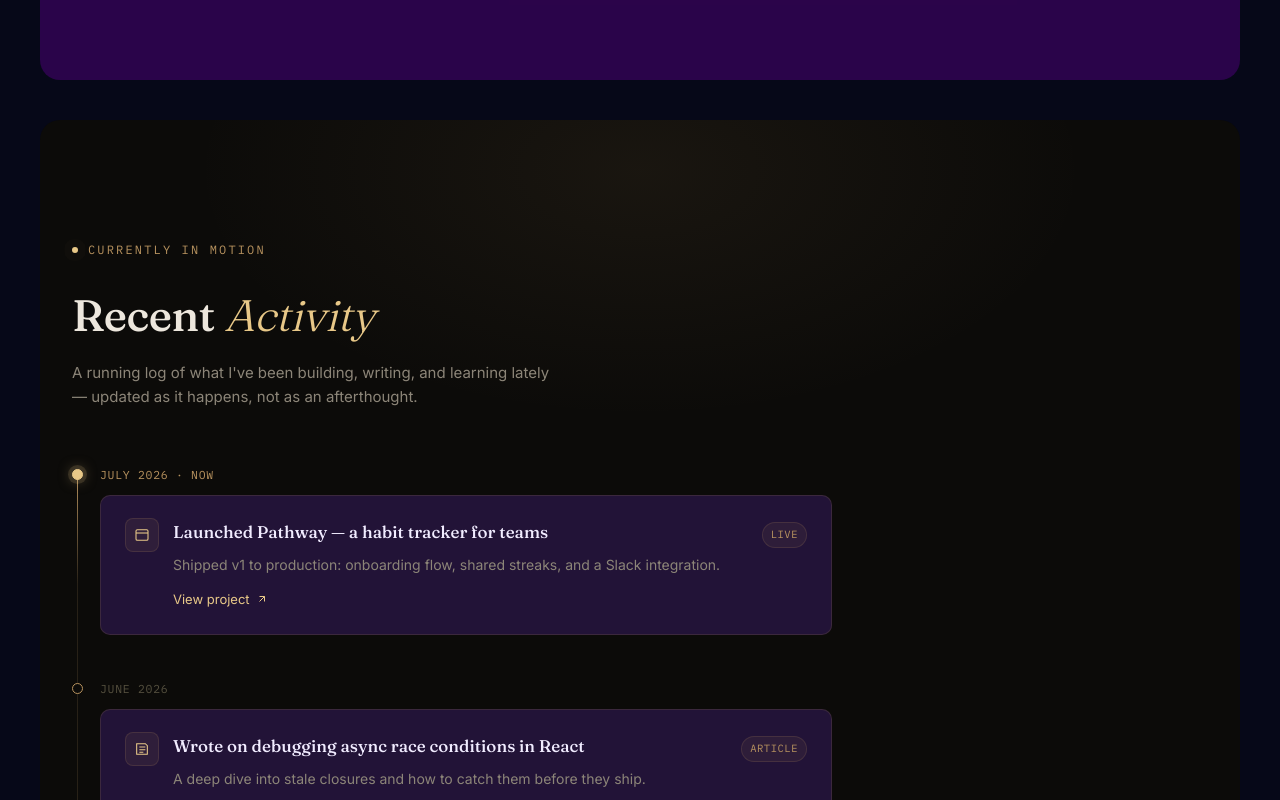
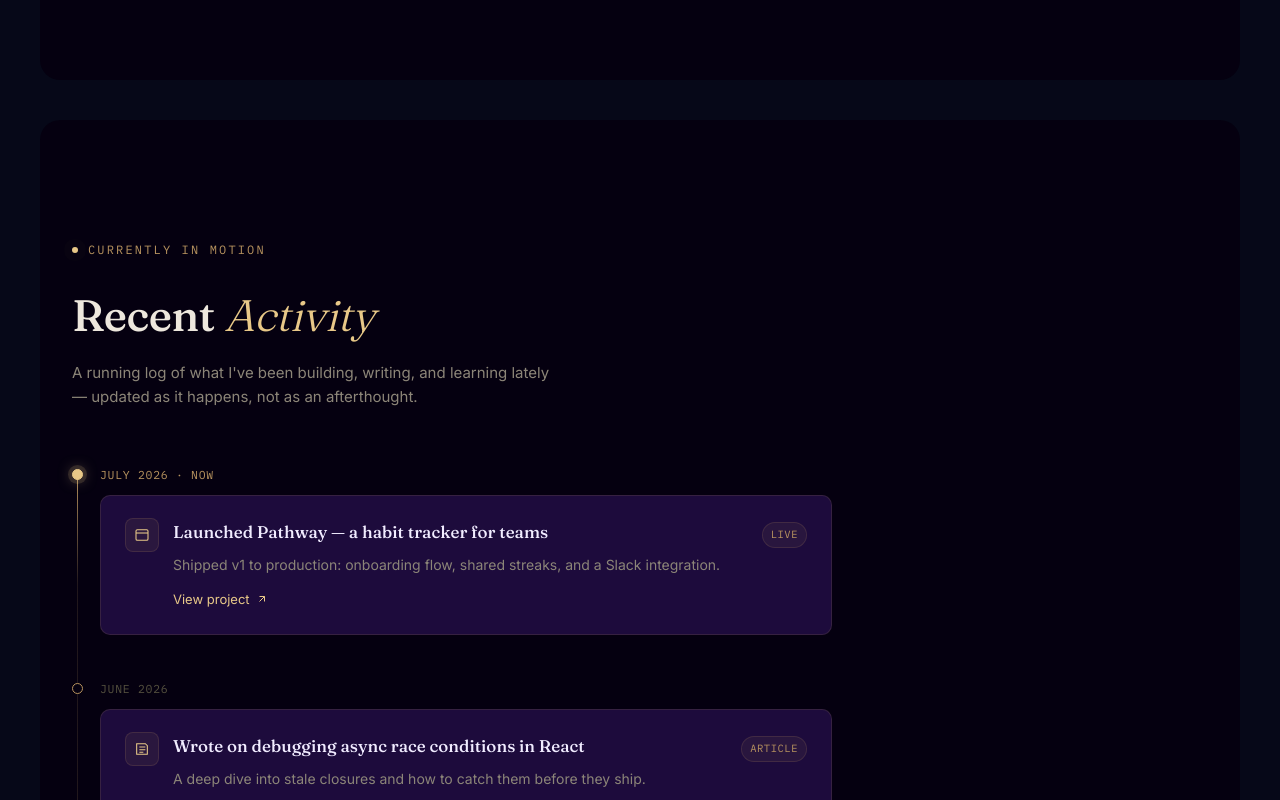
Before and after one commit to nuralamjoy/my_portfolio, a React (Vite) app: page / in a window 1280 px wide. Shown: the part 1520-2320 px from the top of the page. Built offline with nearby package versions, Linux system fonts and the light colour scheme.

Commit message:
design recent activities

```diff
--- a/src/components/About/AboutMe.css
+++ b/src/components/About/AboutMe.css
@@ -38,8 +38,8 @@
   /* position: relative; */
   z-index: 1;
   max-width: 1200px;
-  /* background-color: var(--bg); */
-  background-color: #37035ac2;
+  background-color: var(--bg);
+  /* background-color: #37035ac2; */
   border-radius: 20px;
   margin: 0 auto;
   padding: 120px 32px;
--- a/src/components/About/CurrentActivities.css
+++ b/src/components/About/CurrentActivities.css
@@ -1,7 +1,7 @@
 @import url('https://fonts.googleapis.com/css2?family=Fraunces:opsz,wght@9..144,300;9..144,500;9..144,600&family=Inter:wght@400;500;600&family=IBM+Plex+Mono:wght@400;500&display=swap');
 
 .ra-section{
-  --bg: #0C0B09;
+  --bg: #050010;
   --surface: #15130F;
   --surface-hover: #1B1814;
   --line: rgba(184,147,95,0.16);
@@ -11,12 +11,13 @@
   --text-muted: #8C8578;
   --text-faint: #55503F;
 
-  background: var(--bg);
+  background-color: var(--bg);
+  /* background-color: aqua; */
   max-width: 1200px;
   color: var(--text);
   font-family: 'Inter', sans-serif;
   /* padding: 96px 24px; */
-  position: relative;
+  /* position: relative; */
   overflow: hidden;
   border-radius: 20px;
   margin: 0 auto;
@@ -24,17 +25,7 @@
   margin-top: 40px;
 }
 
-.ra-section *{ box-sizing: border-box; }
 
-.ra-section::before{
-  content:'';
-  position:absolute;
-  top:-200px; left:50%;
-  transform: translateX(-50%);
-  width: 900px; height: 500px;
-  background: radial-gradient(ellipse at center, rgba(184,147,95,0.08), transparent 70%);
-  pointer-events:none;
-}
 
 .ra-wrap{
   max-width: 760px;
```
